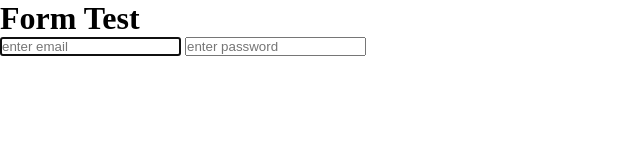
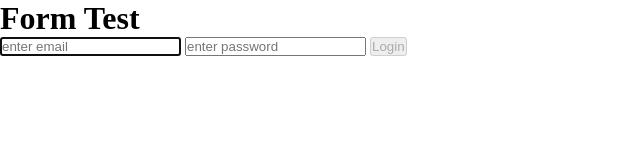
Before and after one commit to adamponddesign/svelte-login-mock-up, a Svelte app: page / in a window 1280 px wide. Shown: the top 160 px of the page, without its empty margins (0-640 px from the left). Built offline with nearby package versions, Linux system fonts and the light colour scheme.

Commit message:
added password regex & error message, button added disabled function working correctly if email and password valid

```diff
--- a/src/components/LoginForm.svelte
+++ b/src/components/LoginForm.svelte
@@ -7,14 +7,18 @@
 	let typingTimer;                //timer identifier
 	let finishedTypingInterval = 3000;  //time in ms (3 seconds)
     let emailInputRef;	// for .focus() onMount and if validation fails
+    let passwordInputRef;
     let emailError;
-
+    let passwordError;
+    let valid = true;
 
     const emailRegex = RegExp( /^[a-zA-Z0-9._-]+@[a-zA-Z0-9.-]+\.[a-zA-Z]{2,6}$/ )     // email regex test
+    const passwordRegex = RegExp( /^.{9,}$/ )
 
     // remove error message if field empty
-    $: if (!email) {
+    $: if (!email || !password) {
         emailError = '';
+        passwordError = '';
     }
 
 
@@ -25,9 +29,12 @@
 
 	const typeTimer = () => {
 		clearTimeout(typingTimer); 	//reset the timer on keyup
-		if (email) {		// if email exists
+		if (email && !password) {		// if email exists
 			typingTimer = setTimeout(() => checkEmail(email), finishedTypingInterval);	// run the 'checkEmail' function after the 'finishedTypingInterval' amount of time
-		}
+        }
+        if (password) {
+            typingTimer = setTimeout(() => checkPassword(password), finishedTypingInterval);	// run the 'checkEmail' function after the 'finishedTypingInterval' amount of time
+        }
 
 	}
 	const checkEmail = (email) => {
@@ -39,6 +46,19 @@
         } else {
             console.log('email passed')
             emailError = ''
+        }
+
+	}
+	const checkPassword = (password) => {
+        console.log('checking password')
+	    if (!passwordRegex.test(password)) {
+            console.log('password failed')
+            passwordInputRef.focus() 	// refocus on email input if validation failed
+            passwordError = 'Please enter a valid password - must be more than 8 characters'
+        } else {
+            console.log('password passed')
+            passwordError = ''
+            valid = false;
         }
 
 	}
@@ -54,7 +74,12 @@
             <div>{emailError}</div>
         {/if}
 
-		<input autocomplete="off" bind:value={password} placeholder="enter password" type='password'>
+		<input bind:this={passwordInputRef} autocomplete="off"  on:focusout={() => checkPassword(password)} on:keyup={typeTimer} bind:value={password} placeholder="enter password" type='password'>
+         {#if passwordError}
+            <div>{passwordError}</div>
+        {/if}
+
+        <button on:click|preventDefault={() => console.log('login successful')} disabled={valid}>Login</button>
 
 
 	</form>
```
